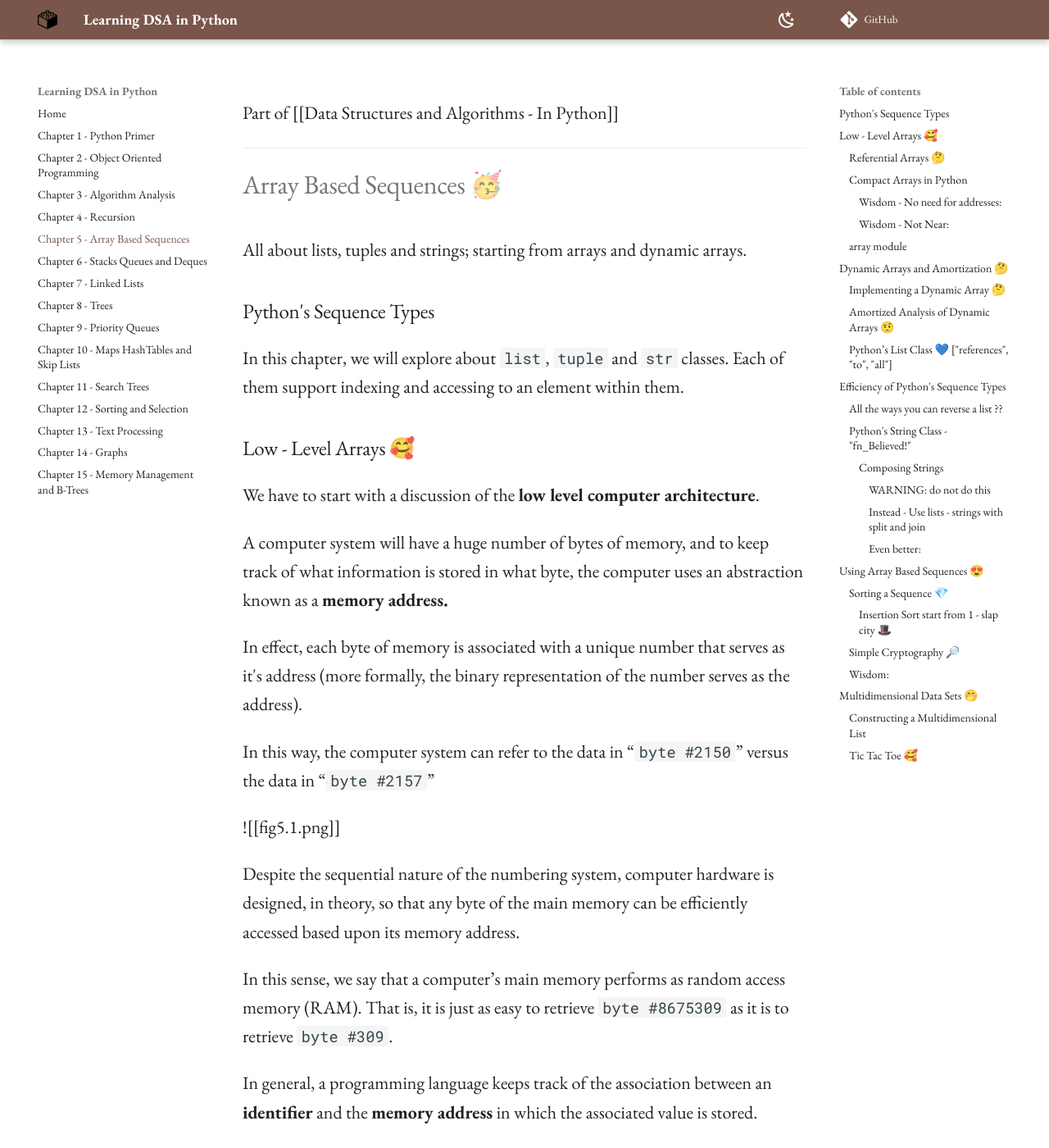
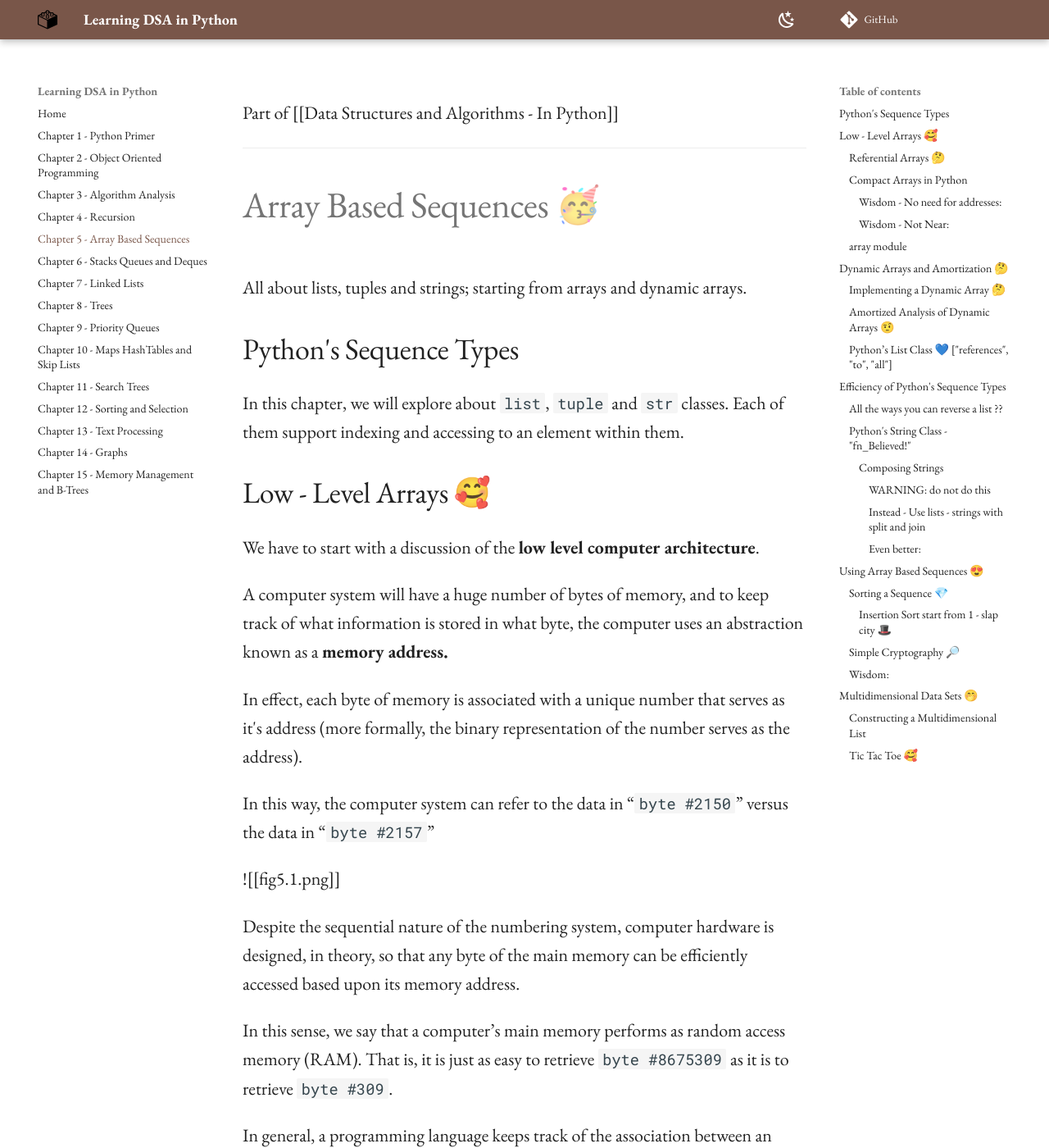
Before and after one commit to kantarcise/learningdsainpython, an MkDocs documentation site: the page built from docs/DS&A-Array-Based-Sequences.md, in a window 1280 px wide and 1400 px high. Shown: the whole window at 82% size. Built offline with MkDocs 1.6.1 and Material for MkDocs 9.7.7, drawn with Linux system fonts in a browser that asks for light colours; comment, search, counter and statistics services are not loaded.

Commit message:
try changing fontsize

```diff
--- a/docs/stylesheets/extra.css
+++ b/docs/stylesheets/extra.css
@@ -1,5 +1,32 @@
 /* Change default paragraph font size */
+/* Paragraphs */
 .md-typeset p {
-    font-size: 1.1rem; /* or try 18px, 1.2em, etc. */
-    /* line-height: 1.6; */
+    font-size: 1.1rem;  /* or try 18px, 1.2em, etc. */
+    line-height: 1.6;
   }
+
+  /* Headings */
+  .md-typeset h1 {
+    font-size: 2.2rem;
+    margin-top: 2rem;
+  }
+  .md-typeset h2 {
+    font-size: 1.8rem;
+    margin-top: 1.6rem;
+  }
+  .md-typeset h3 {
+    font-size: 1.5rem;
+    margin-top: 1.4rem;
+  }
+  .md-typeset h4 {
+    font-size: 1.3rem;
+    margin-top: 1.2rem;
+  }
+  .md-typeset h5 {
+    font-size: 1.15rem;
+    margin-top: 1rem;
+  }
+  .md-typeset h6 {
+    font-size: 1rem;
+    margin-top: 0.8rem;
+  }
```
